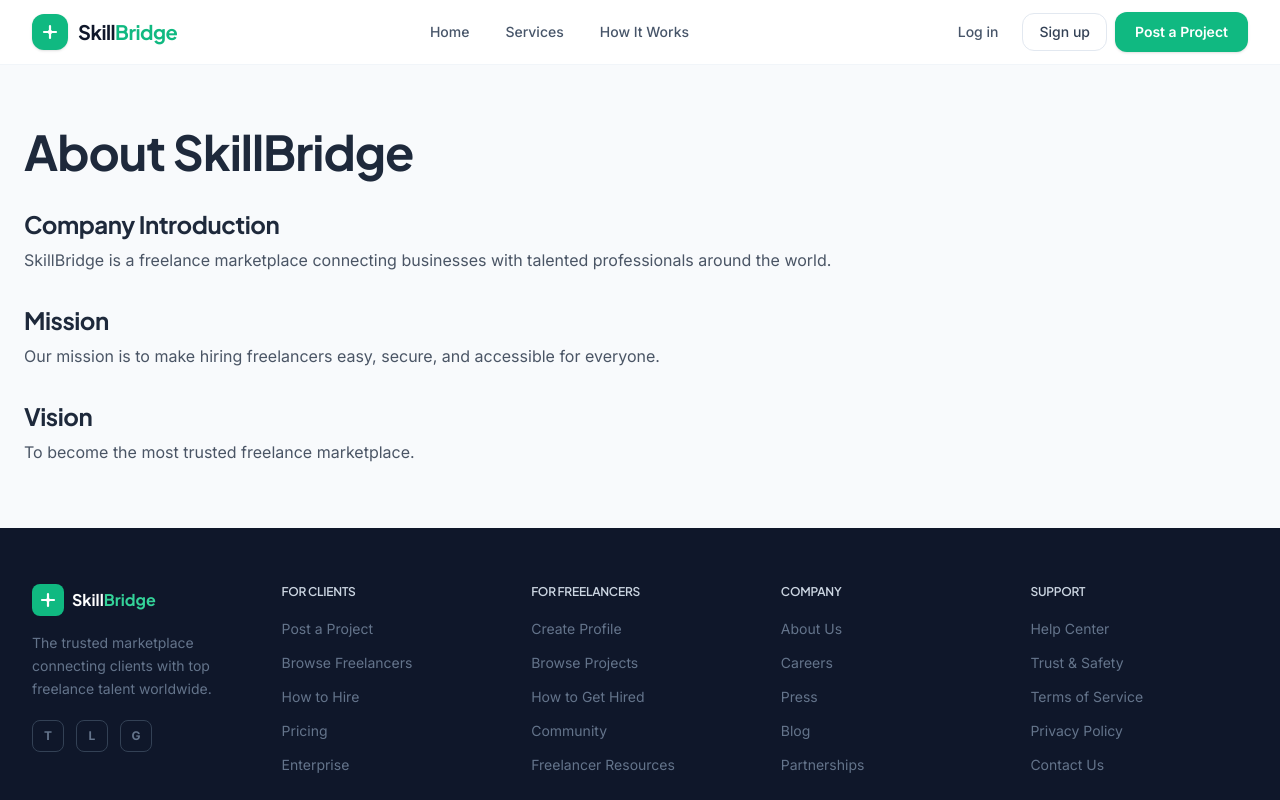
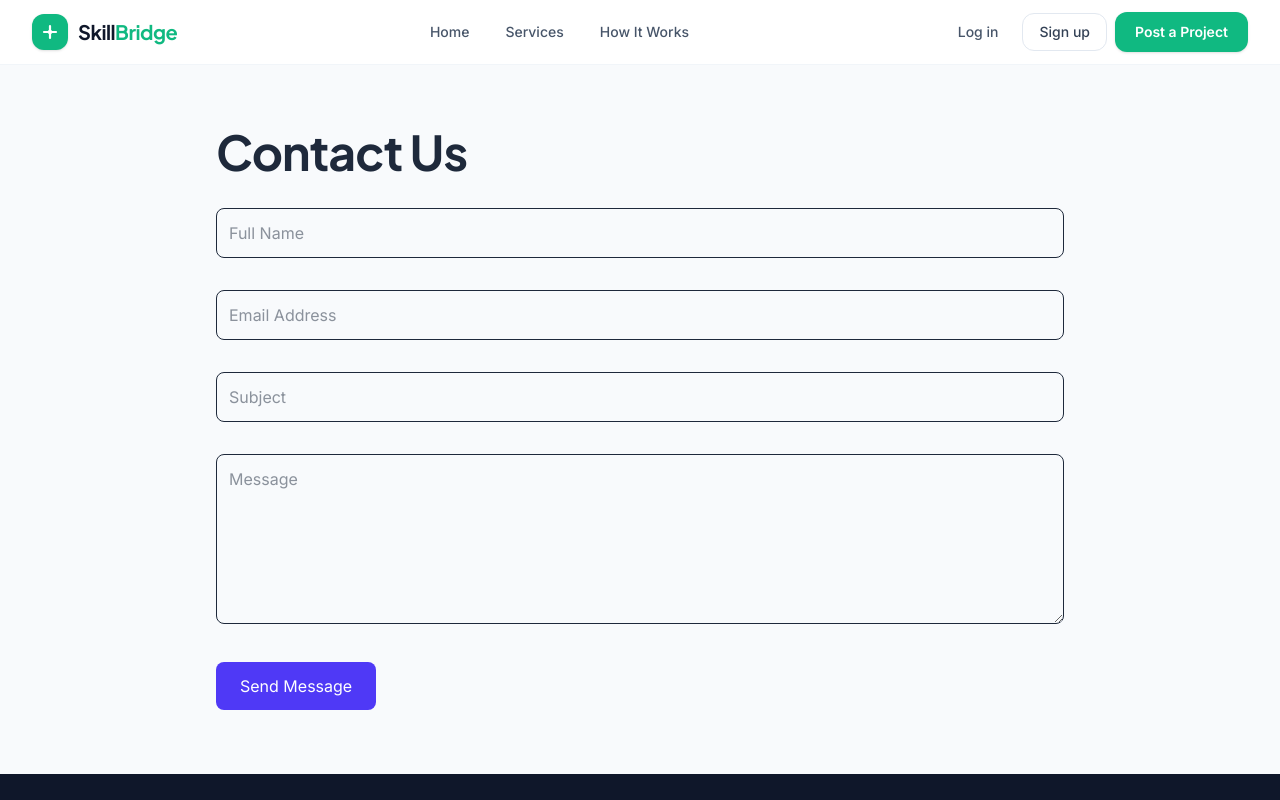
Before and after one commit to TahirHameed106/Freelance_Marketplace_Website_Task2-Internship-, a Next.js app: page /contact in a window 1280 px wide. Shown: the top 800 px of the page. Built offline with nearby package versions, Linux system fonts and the light colour scheme.

Commit message:
Day 4: Contact page ui issue solution

```diff
--- a/src/app/contact/page.jsx
+++ b/src/app/contact/page.jsx
@@ -1,49 +1,96 @@
+'use client';
+
+import { useState } from 'react';
 import Navbar from '@/components/Navbar';
 import Footer from '@/components/Footer';
 
-export default function AboutPage() {
+export default function ContactPage() {
+  const [errors, setErrors] = useState({});
+
+  const handleSubmit = (e) => {
+    e.preventDefault();
+
+    const form = e.target;
+
+    const newErrors = {};
+
+    if (!form.name.value)
+      newErrors.name = 'Name is required';
+
+    if (!form.email.value)
+      newErrors.email = 'Email is required';
+
+    if (
+      form.email.value &&
+      !/\S+@\S+\.\S+/.test(form.email.value)
+    ) {
+      newErrors.email = 'Invalid email';
+    }
+
+    if (!form.subject.value)
+      newErrors.subject = 'Subject is required';
+
+    if (!form.message.value)
+      newErrors.message = 'Message is required';
+
+    setErrors(newErrors);
+
+    if (Object.keys(newErrors).length === 0) {
+      alert('Message Sent Successfully');
+      form.reset();
+    }
+  };
+
   return (
     <>
       <Navbar />
 
-      <main className="max-w-7xl mx-auto px-6 py-16">
+      <main className="max-w-4xl mx-auto px-6 py-16">
         <h1 className="text-5xl font-bold mb-8">
-          About SkillBridge
+          Contact Us
         </h1>
 
-        <div className="space-y-8">
-          <div>
-            <h2 className="text-2xl font-bold mb-2">
-              Company Introduction
-            </h2>
+        <form
+          onSubmit={handleSubmit}
+          className="space-y-4"
+        >
+          <input
+            name="name"
+            placeholder="Full Name"
+            className="w-full border p-3 rounded-lg"
+          />
+          <p className="text-red-500">{errors.name}</p>
 
-            <p className="text-gray-600">
-              SkillBridge is a freelance marketplace connecting
-              businesses with talented professionals around the world.
-            </p>
-          </div>
+          <input
+            name="email"
+            placeholder="Email Address"
+            className="w-full border p-3 rounded-lg"
+          />
+          <p className="text-red-500">{errors.email}</p>
 
-          <div>
-            <h2 className="text-2xl font-bold mb-2">
-              Mission
-            </h2>
+          <input
+            name="subject"
+            placeholder="Subject"
+            className="w-full border p-3 rounded-lg"
+          />
+          <p className="text-red-500">{errors.subject}</p>
 
-            <p className="text-gray-600">
-              Our mission is to make hiring freelancers easy,
-              secure, and accessible for everyone.
-            </p>
-          </div>
+          <textarea
+            rows="6"
+            name="message"
+            placeholder="Message"
+            className="w-full border p-3 rounded-lg"
+          />
 
-          <div>
-            <h2 className="text-2xl font-bold mb-2">
-              Vision
-            </h2>
+          <p className="text-red-500">{errors.message}</p>
 
-            <p className="text-gray-600">
-              To become the most trusted freelance marketplace.
-            </p>
-          </div>
-        </div>
+          <button
+            type="submit"
+            className="bg-indigo-600 text-white px-6 py-3 rounded-lg"
+          >
+            Send Message
+          </button>
+        </form>
       </main>
 
       <Footer />
```
